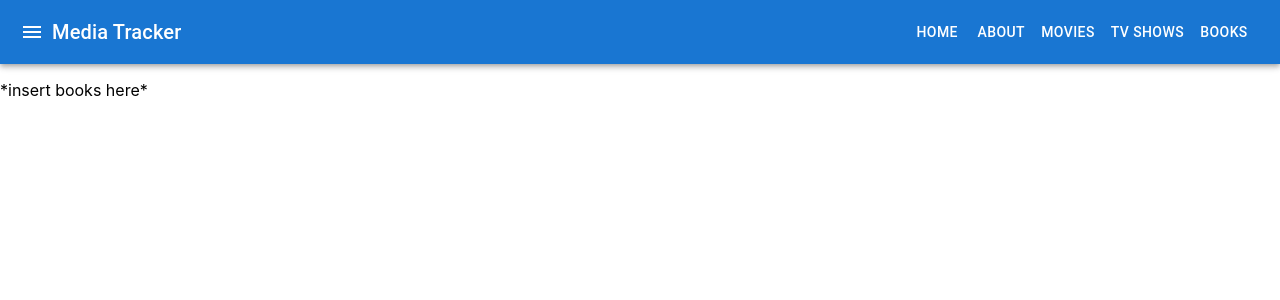
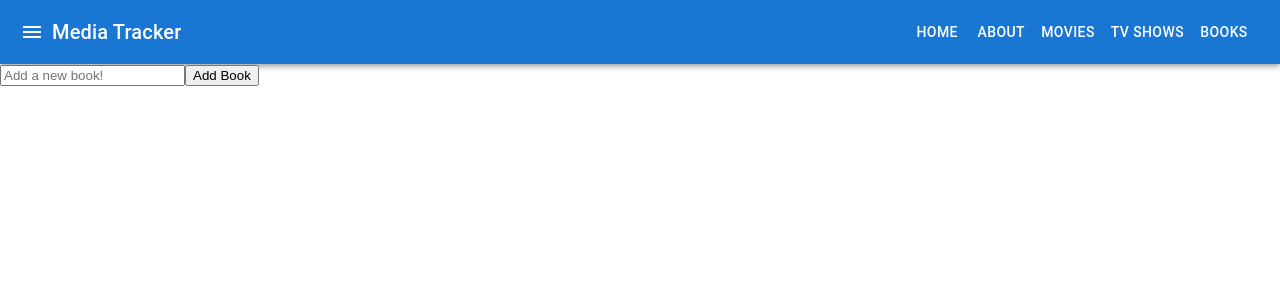
Before and after one commit to imRanDan/media-tracker, a React (Create React App) app: page /books in a window 1280 px wide. Shown: the top 300 px of the page. Built offline with nearby package versions, Linux system fonts and the light colour scheme.

Commit message:
added in a feature to add books, but not saved anywhere

```diff
--- a/src/components/Books.js
+++ b/src/components/Books.js
@@ -1,9 +1,28 @@
 import React from 'react';
+import { useState } from 'react';
 
 function Books() {
+  const [books, setBooks]  = useState([]);
+  const [input, setInput] = useState('');
+
   return (
     <div>
-      <p>*insert books here*</p>
+      <input
+        type="text"
+        value={input}
+        onChange={e => setInput(e.target.value)}
+        placeholder="Add a new book!"
+        />
+        <button onClick={() => {
+          setBooks([...books, input]);
+          setInput('');
+        }}>
+          Add Book
+        </button>
+
+      {books.map((book, index) => (
+        <p key={index}>{book}</p>
+      ))}
     </div>
   )
 }
```
